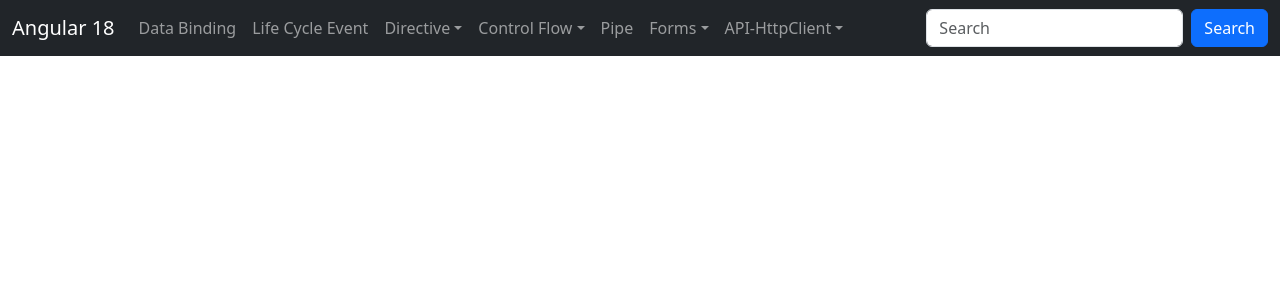
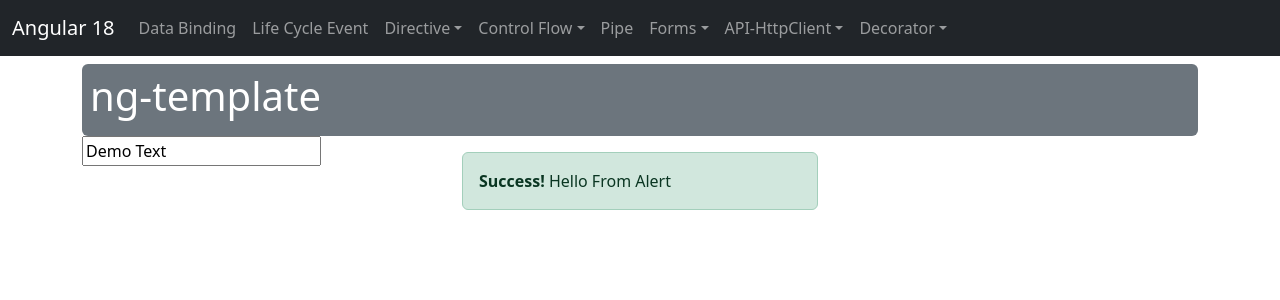
Before and after one commit to sanketbelkhede/angular_18, an Angular app: page /view-child in a window 1280 px wide. Before the commit this address led to /. Shown: the top 300 px of the page. Built offline with nearby package versions, Linux system fonts and the light colour scheme.

Commit message:
view-child

```diff
--- a/src/app/app.component.html
+++ b/src/app/app.component.html
@@ -103,11 +103,17 @@
             <li><a class="dropdown-item" routerLink="get-api">Get API</a></li>
           </ul>
         </li>
+        <li class="nav-item dropdown">
+          <a class="nav-link dropdown-toggle" href="#" role="button" data-bs-toggle="dropdown">Decorator</a>
+          <ul class="dropdown-menu">
+            <li><a class="dropdown-item" routerLink="view-child">View Child</a></li>
+          </ul>
+        </li>
       </ul>
-      <form class="d-flex">
-        <input class="form-control me-2" type="text" placeholder="Search">
-        <button class="btn btn-primary" type="button">Search</button>
-      </form>
+<!--      <form class="d-flex">-->
+<!--        <input class="form-control me-2" type="text" placeholder="Search">-->
+<!--        <button class="btn btn-primary" type="button">Search</button>-->
+<!--      </form>-->
     </div>
   </div>
 </nav>
--- a/src/app/app.routes.ts
+++ b/src/app/app.routes.ts
@@ -15,6 +15,7 @@
 import {LifecycleEventComponent} from "./components/lifecycle-event/lifecycle-event.component";
 import {NgtemplateComponent} from "./components/directive/ngtemplate/ngtemplate.component";
 import {NgcontainerComponent} from "./components/directive/ngcontainer/ngcontainer.component";
+import {ViewchildComponent} from "./components/decorators/viewchild/viewchild.component";
 
 export const routes: Routes = [
   {
@@ -80,5 +81,9 @@
   {
     path: 'ng-container',
     component: NgcontainerComponent
+  },
+  {
+    path: 'view-child',
+    component: ViewchildComponent
   }
 ];
--- /dev/null
+++ b/src/app/components/decorators/viewchild/viewchild.component.html
@@ -0,0 +1,11 @@
+<div class="mt-2 p-2 bg-secondary text-white rounded">
+  <h1>ng-template</h1>
+</div>
+<div class="row">
+  <div class="col-4">
+    <input id="txtName" name="name" value="Demo Text">
+  </div>
+  <div class="col-4">
+    <app-alert [message]="'Hello From Alert'" [alertType]="'Success'"></app-alert>
+  </div>
+</div>
--- /dev/null
+++ b/src/app/components/decorators/viewchild/viewchild.component.ts
@@ -0,0 +1,22 @@
+import {AfterViewInit, Component, ElementRef, ViewChild} from '@angular/core';
+import {AlertComponent} from "../../../reusableComponent/alert/alert.component";
+
+@Component({
+  selector: 'app-viewchild',
+  standalone: true,
+  imports: [
+    AlertComponent
+  ],
+  templateUrl: './viewchild.component.html',
+  styleUrl: './viewchild.component.css'
+})
+export class ViewchildComponent implements AfterViewInit{
+
+  @ViewChild('txtName') textBox?:ElementRef;
+  @ViewChild(AlertComponent) alertComponent?:AlertComponent;
+
+  ngAfterViewInit() {
+    const value = this.textBox?.nativeElement.value;
+    const alertMode = this.alertComponent?.alertMode
+  }
+}
--- a/src/app/reusableComponent/alert/alert.component.ts
+++ b/src/app/reusableComponent/alert/alert.component.ts
@@ -13,6 +13,7 @@
 export class AlertComponent implements OnChanges{
   @Input() message: string = "";
   @Input() alertType: string = "";
+  alertMode: string = "Demo Demo";
 
 
   ngOnChanges(changes: SimpleChanges): void {
```
Also changed, not shown: src/app/components/decorators/viewchild/viewchild.component.css (added), 1 other file (tests, documents, lock files or other folders).
